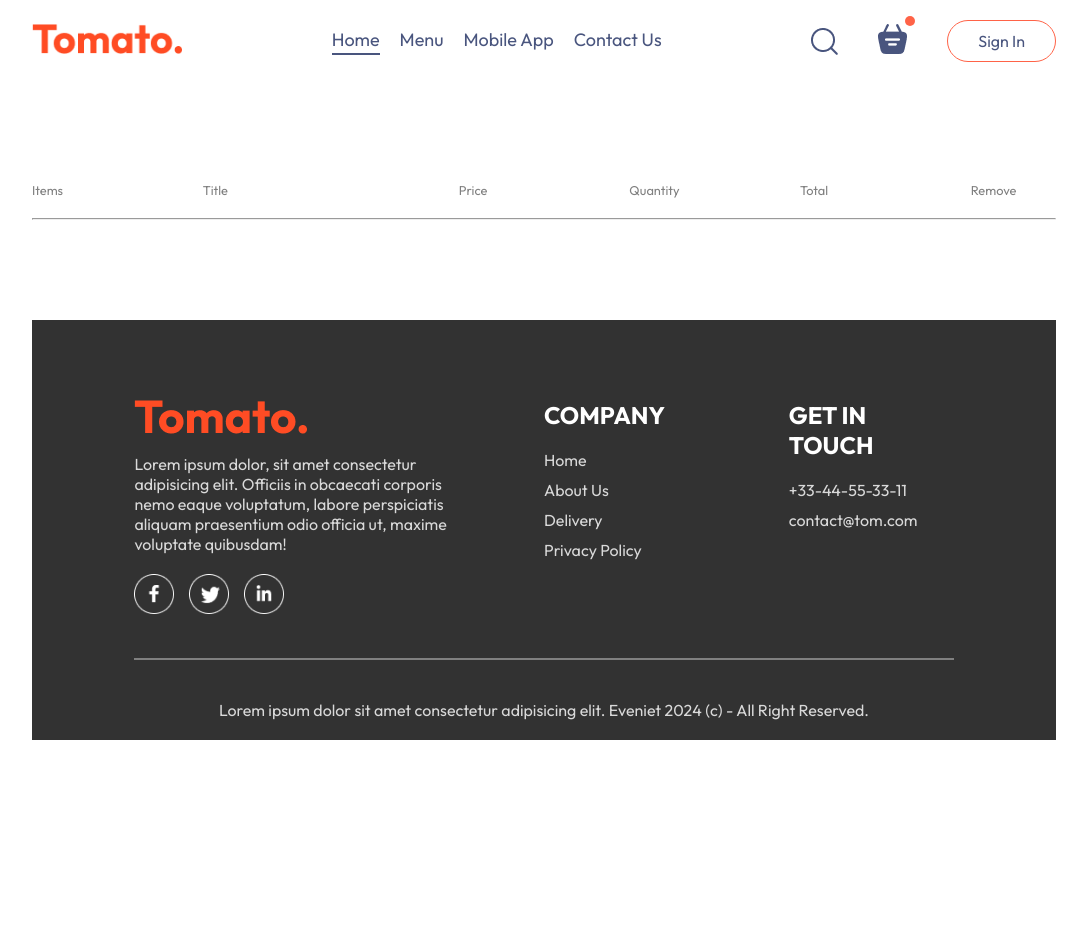
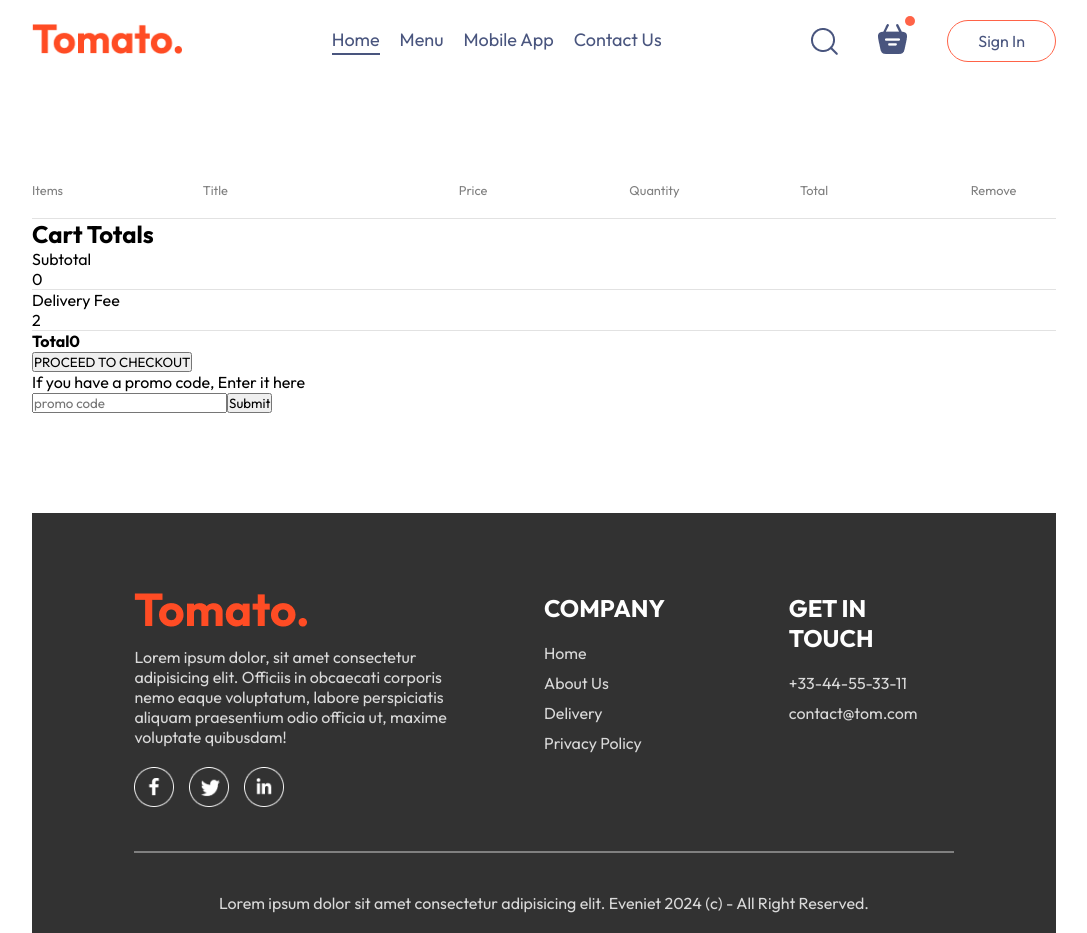
Before and after one commit to sergey87chuvasov/Food-Delivery-App, a React (Vite) app: page /cart in a window 1280 px wide. Shown: the whole page, without its empty margins (96-1183 px from the left). Before the commit the page ends 800 px from the top, so only its background shows below. Built offline with nearby package versions, Linux system fonts and the light colour scheme.

Commit message:
Create Cart Page - part 2

```diff
--- a/src/pages/Cart/Cart.css
+++ b/src/pages/Cart/Cart.css
@@ -9,3 +9,22 @@
   color: gray;
   font-size: max(1vw, 12px);
 }
+
+.cart-items-item {
+  margin: 10px 0;
+  color: black;
+}
+
+.cart-items-item img {
+  width: 50px;
+}
+
+.cart hr {
+  height: 1px;
+  background-color: #e2e2e2;
+  border: none;
+}
+
+.cart-items-item .cross {
+  cursor: pointer;
+}
--- a/src/pages/Cart/Cart.jsx
+++ b/src/pages/Cart/Cart.jsx
@@ -20,17 +20,53 @@ function Cart() {
         {food_list.map((item, index) => {
           if (cartItems[item._id] > 0) {
             return (
-              <div className='cart-items-title cart-items-item'>
-                <img src={item.image} alt='image pic' />
-                <p>{item.name}</p>
-                <p>{item.price}</p>
-                <p>{cartItems[item._id]}</p>
-                <p>{item.price * cartItems[item._id]}</p>
-                <p>X</p>
+              <div>
+                <div className='cart-items-title cart-items-item'>
+                  <img src={item.image} alt='image pic' />
+                  <p>{item.name}</p>
+                  <p>${item.price}</p>
+                  <p>{cartItems[item._id]}</p>
+                  <p>{item.price * cartItems[item._id]}</p>
+                  <p onClick={() => removeFromCart(item._id)} className='cross'>
+                    x
+                  </p>
+                </div>
+                <hr />
               </div>
             );
           }
         })}
+      </div>
+      <div className='cart-bottom'>
+        <div className='cart-total'>
+          <h2>Cart Totals</h2>
+          <div>
+            <div className='cart-total-details'>
+              <p>Subtotal</p>
+              <p>{0}</p>
+            </div>
+            <hr />
+            <div className='cart-total-details'>
+              <p>Delivery Fee</p>
+              <p>{2}</p>
+            </div>
+            <hr />
+            <div className='cart-total-details'>
+              <b>Total</b>
+              <b>{0}</b>
+            </div>
+          </div>
+          <button>PROCEED TO CHECKOUT</button>
+        </div>
+        <div className='cart-promocode'>
+          <div>
+            <p>If you have a promo code, Enter it here</p>
+            <div className='cart-promocode-input'>
+              <input type='text' placeholder='promo code' />
+              <button>Submit</button>
+            </div>
+          </div>
+        </div>
       </div>
     </div>
   );
```
